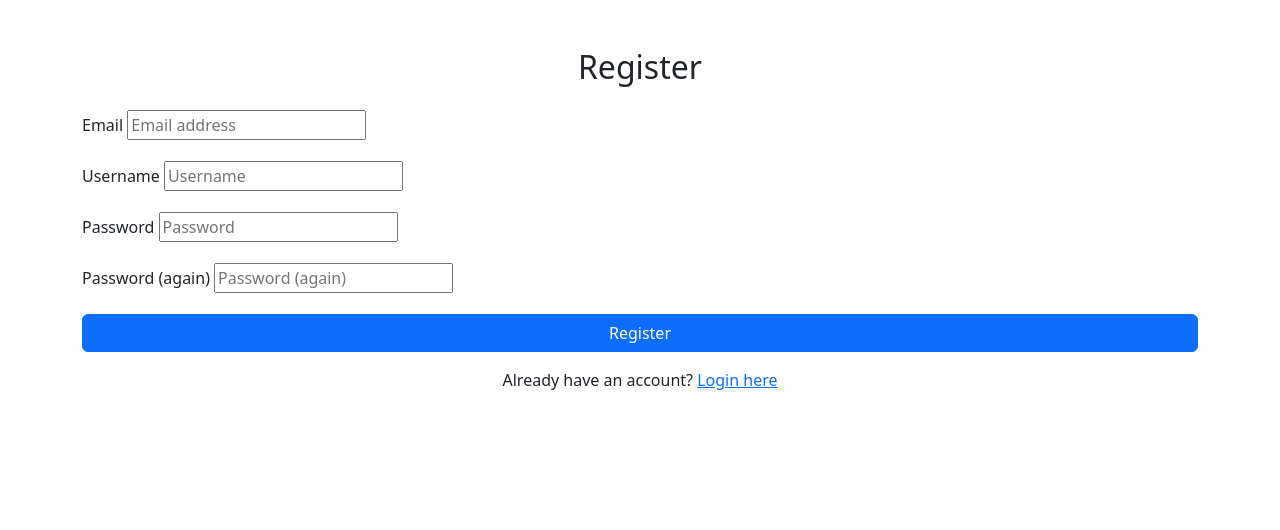
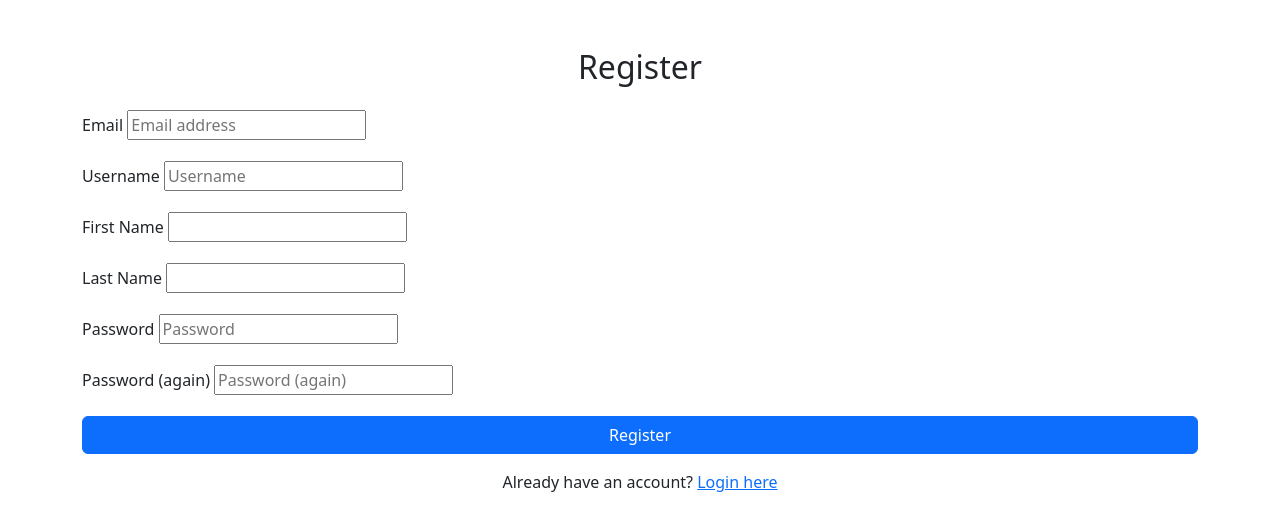
Before and after one commit to TheRealMcCall/daily_driver_log, a Django app: page /accounts/signup/ in a window 1280 px wide. Shown: the part 56-586 px from the top of the page. Run offline with Django 5.2, Linux system fonts and the light colour scheme.

Commit message:
Add custom signup form to collect first and last name

```diff
--- a/daily_driver_log/settings.py
+++ b/daily_driver_log/settings.py
@@ -120,6 +120,10 @@ ACCOUNT_USERNAME_REQUIRED = True
 ACCOUNT_AUTHENTICATION_METHOD = "username_email"
 ACCOUNT_UNIQUE_EMAIL = True
 
+ACCOUNT_FORMS = {
+    'signup': 'logger.forms.CustomSignupForm'
+}
+
 # Internationalization
 # https://docs.djangoproject.com/en/5.2/topics/i18n/
 
--- a/logger/forms.py
+++ b/logger/forms.py
@@ -1,5 +1,6 @@
 from django import forms
 from .models import Trip, DayLog
+from allauth.account.forms import SignupForm
 
 
 # Form to create or update a trip.
@@ -31,3 +32,19 @@ class DayLogForm(forms.ModelForm):
             'start_date': forms.DateInput(
                 attrs={'type': 'date', 'class': 'form-control'}),
         }
+
+
+class CustomSignupForm(SignupForm):
+    first_name = forms.CharField(
+        max_length=30, label='First Name', required=True
+     )
+    last_name = forms.CharField(
+        max_length=30, label='Last Name', required=True
+        )
+
+    def save(self, request):
+        user = super().save(request)
+        user.first_name = self.cleaned_data['first_name']
+        user.last_name = self.cleaned_data['last_name']
+        user.save()
+        return user
--- a/logger/templates/logger/dashboard.html
+++ b/logger/templates/logger/dashboard.html
@@ -2,7 +2,7 @@
 
 {% block content %}
 <div class="container mt-4">
-    <h2 class="text-center">Welcome {{ user.username }}, please find your day logs below:</h2>
+  <h2 class="text-center">Welcome {{ user.first_name }}, please find your day logs below:</h2>
 
   {% if daylogs %}
   <ul class="list-group mb-4">
```
Lines whose indentation alone changed are shown as unchanged.
